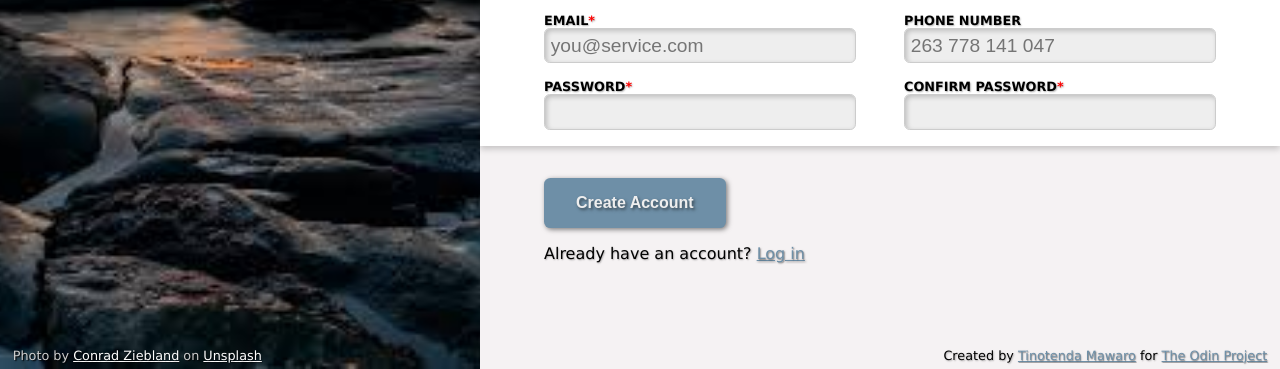
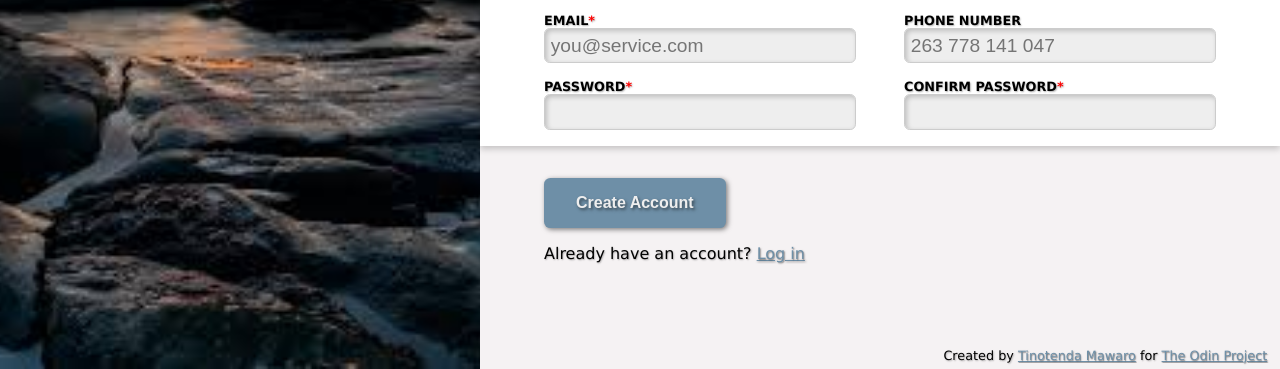
Before and after one commit to TinotendaMawaro/Form, a plain HTML site: page index.html in a window 1280 px wide. Shown: the part 431-800 px from the top of the page. Drawn offline with Linux system fonts and the light colour scheme; a web font is replaced by a local one.

Commit message:
some changes

```diff
--- a/index.html
+++ b/index.html
@@ -35,10 +35,7 @@
                 <img src="https://cdn.statically.io/gh/TheOdinProject/curriculum/5f37d43908ef92499e95a9b90fc3cc291a95014c/html_css/project-sign-up-form/odin-lined.png" alt="Odin Project Logo">
                 Odin
             </h1>
-            <cite>
-                Photo by <a href="https://unsplash.com/@conradz?utm_source=unsplash&utm_medium=referral&utm_content=creditCopyText" target="_blank">Conrad Ziebland</a>
-                on <a href="https://unsplash.com/images/nature/seascape?utm_source=unsplash&utm_medium=referral&utm_content=creditCopyText" target="_blank">Unsplash</a>
-            </cite>
+
         </aside>
 
         <!-- ------------ -!>
@@ -52,7 +49,7 @@
             <header>
                 <p>Welcome</p>
 
-                <a class="github-link" title="GitHub Repo for this Project" href="https://github.com/deanwagner/odin_project/tree/main/signup"><svg class="github-icon" viewBox="0 0 1024 1024" xmlns="http://www.w3.org/2000/svg"><path class="github-path" d="M511.6 76.3C264.3 76.2 64 276.4 64 523.5 64 718.9 189.3 885 363.8 946c23.5 5.9 19.9-10.8 19.9-22.2v-77.5c-135.7 15.9-141.2-73.9-150.3-88.9C215 726 171.5 718 184.5 703c30.9-15.9 62.4 4 98.9 57.9 26.4 39.1 77.9 32.5 104 26 5.7-23.5 17.9-44.5 34.7-60.8-140.6-25.2-199.2-111-199.2-213 0-49.5 16.3-95 48.3-131.7-20.4-60.5 1.9-112.3 4.9-120 58.1-5.2 118.5 41.6 123.2 45.3 33-8.9 70.7-13.6 112.9-13.6 42.4 0 80.2 4.9 113.5 13.9 11.3-8.6 67.3-48.8 121.3-43.9 2.9 7.7 24.7 58.3 5.5 118 32.4 36.8 48.9 82.7 48.9 132.3 0 102.2-59 188.1-200 212.9a127.5 127.5 0 0 1 38.1 91v112.5c.8 9 0 17.9 15 17.9 177.1-59.7 304.6-227 304.6-424.1 0-247.2-200.4-447.3-447.5-447.3z"/></svg></a>
+                <a class="github-link" title="GitHub Repo for this Project" href="https://github.com/TinotendaMawaro/Form"><svg class="github-icon" viewBox="0 0 1024 1024" xmlns="http://www.w3.org/2000/svg"><path class="github-path" d="M511.6 76.3C264.3 76.2 64 276.4 64 523.5 64 718.9 189.3 885 363.8 946c23.5 5.9 19.9-10.8 19.9-22.2v-77.5c-135.7 15.9-141.2-73.9-150.3-88.9C215 726 171.5 718 184.5 703c30.9-15.9 62.4 4 98.9 57.9 26.4 39.1 77.9 32.5 104 26 5.7-23.5 17.9-44.5 34.7-60.8-140.6-25.2-199.2-111-199.2-213 0-49.5 16.3-95 48.3-131.7-20.4-60.5 1.9-112.3 4.9-120 58.1-5.2 118.5 41.6 123.2 45.3 33-8.9 70.7-13.6 112.9-13.6 42.4 0 80.2 4.9 113.5 13.9 11.3-8.6 67.3-48.8 121.3-43.9 2.9 7.7 24.7 58.3 5.5 118 32.4 36.8 48.9 82.7 48.9 132.3 0 102.2-59 188.1-200 212.9a127.5 127.5 0 0 1 38.1 91v112.5c.8 9 0 17.9 15 17.9 177.1-59.7 304.6-227 304.6-424.1 0-247.2-200.4-447.3-447.5-447.3z"/></svg></a>
             </header>
 
             <!-- ------------ -!>
```
